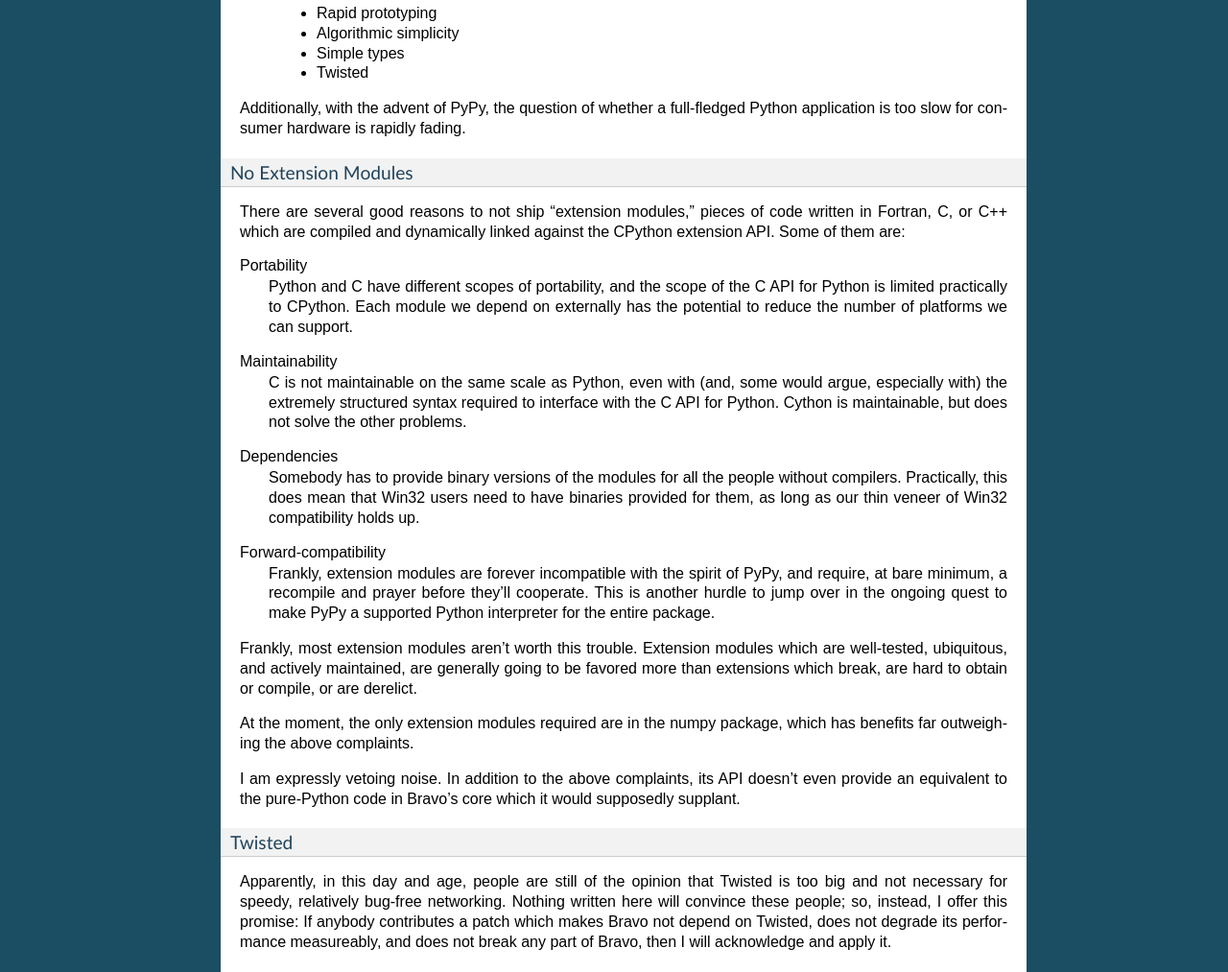
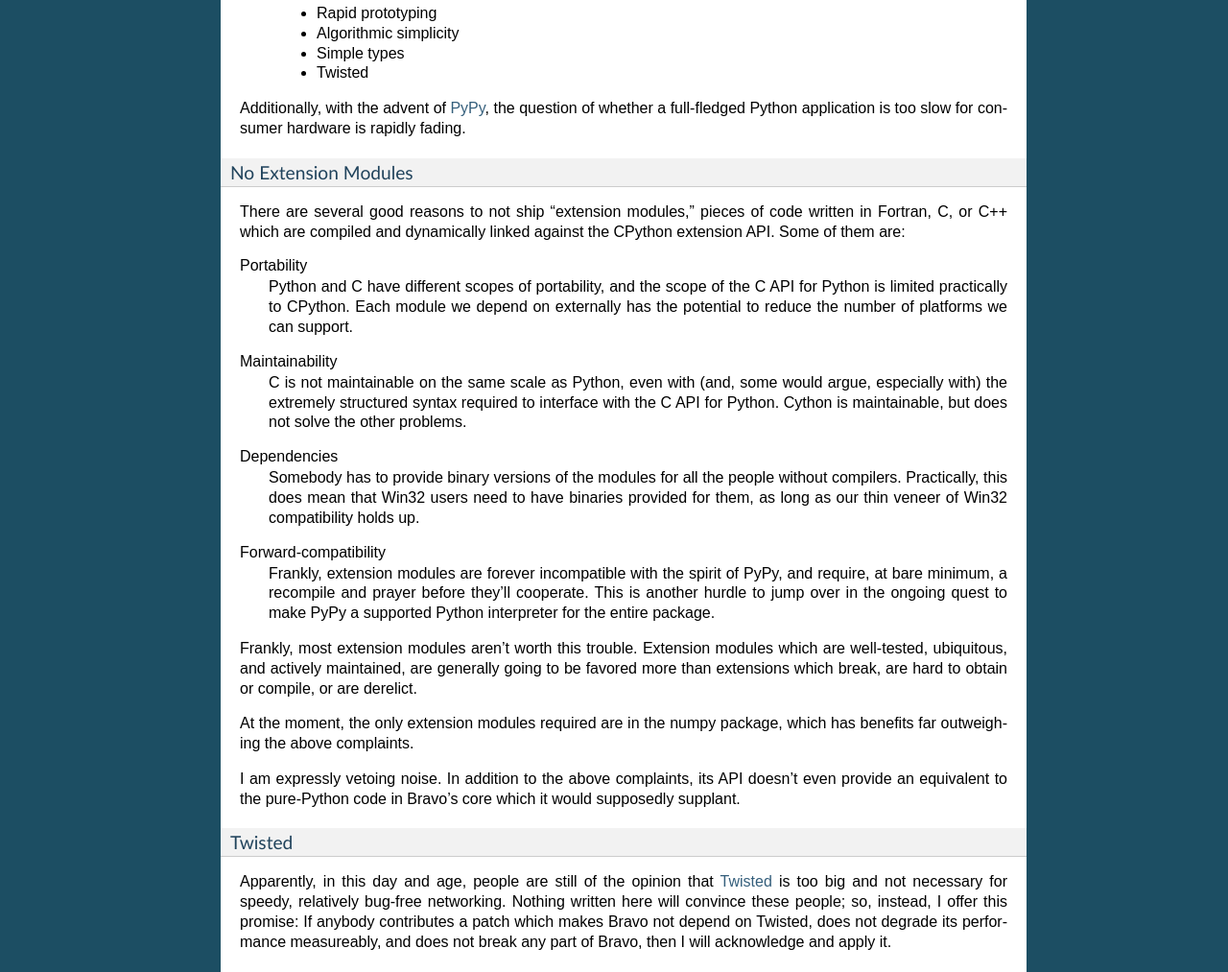
Before and after one commit to bravoserver/bravo, a Sphinx documentation site: the page built from docs/philosophy.rst, in a window 1280 px wide. Shown: the part 455-1468 px from the top of the page at 96% size. Built offline with Sphinx 7.4.7, drawn with Linux system fonts in a browser that asks for light colours; formulas are drawn with MathJax 3.

```diff
--- a/docs/philosophy.rst
+++ b/docs/philosophy.rst
@@ -28,7 +30,7 @@ there are several advantages to Python which are too important to sacrifice:
  * Simple types
  * Twisted
 
-Additionally, with the advent of PyPy, the question of whether a full-fledged
+Additionally, with the advent of PyPy_, the question of whether a full-fledged
 Python application is too slow for consumer hardware is rapidly fading.
 
 No Extension Modules
@@ -74,7 +76,7 @@ which it would supposedly supplant.
 Twisted
 ^^^^^^^
 
-Apparently, in this day and age, people are still of the opinion that Twisted
+Apparently, in this day and age, people are still of the opinion that Twisted_
 is too big and not necessary for speedy, relatively bug-free networking.
 Nothing written here will convince these people; so, instead, I offer this
 promise: If anybody contributes a patch which makes Bravo not depend on
```
Also changed, not shown: other parts of docs/philosophy.rst (+2 -0 lines).
